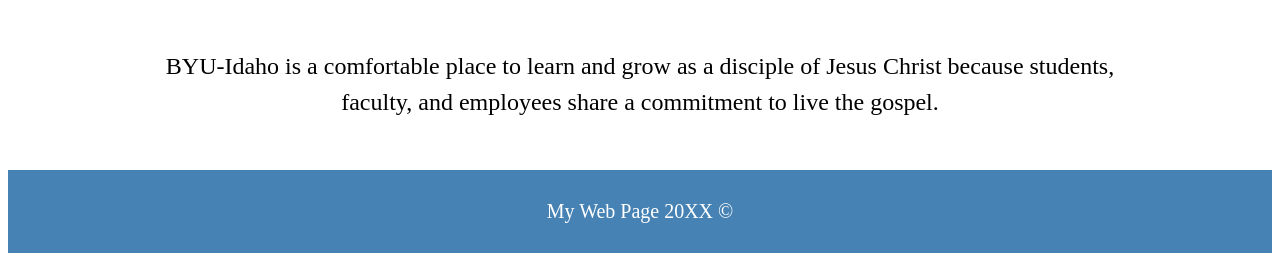
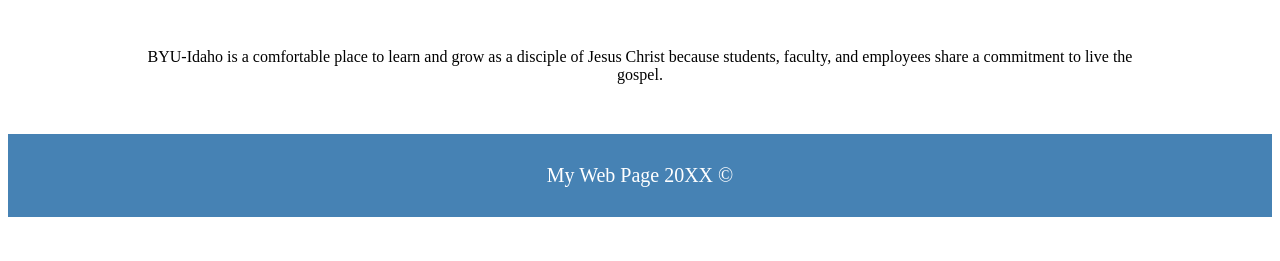
Before and after one commit to liviagalletti/wdd130, a plain HTML site: page byu/index.html in a window 1280 px wide. Shown: the part 895-1156 px from the top of the page. After the commit the page ends 1120 px from the top, so only its background shows below. Drawn offline with Linux system fonts and the light colour scheme.

Commit message:
html css

```diff
--- a/byu/index.html
+++ b/byu/index.html
@@ -16,7 +16,7 @@
     <main>
         <h1>Brigham Young University Idaho</h1>
         <img src="https://www.byui.edu/images/service-sites/map-banner.jpg">
-        <p class = 'main-para'> BYU-Idaho is a comfortable place to learn and grow as a disciple of Jesus Christ because students, faculty, and employees share a commitment to live the gospel.</p>
+        <p>BYU-Idaho is a comfortable place to learn and grow as a disciple of Jesus Christ because students, faculty, and employees share a commitment to live the gospel.</p>
     </main>
     <footer>
         <p>My Web Page 20XX &copy</p>
```
